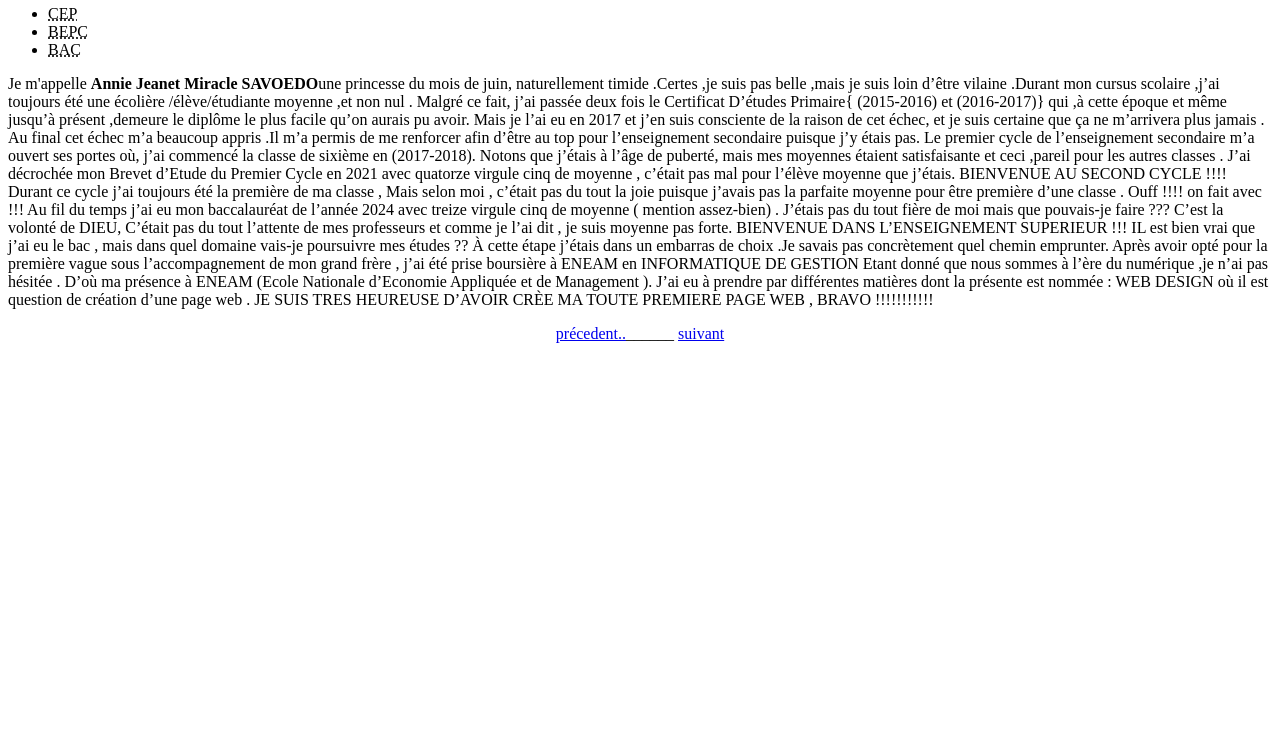
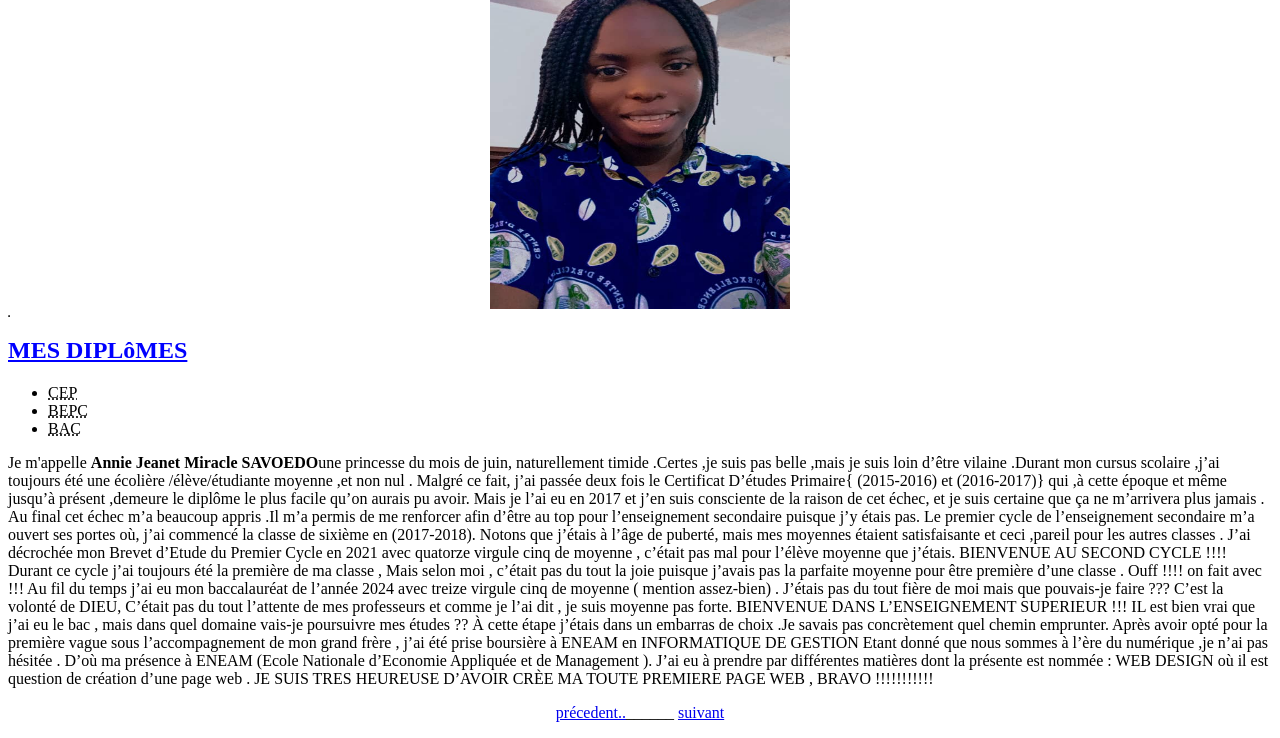
Before and after one commit to miracle579/monsite-, a plain HTML site: page page2.html in a window 1280 px wide. Shown: the part 450-1188 px from the top of the page. Before the commit the page ends 809 px from the top, so only its background shows below. Drawn offline with Linux system fonts and the light colour scheme.

Commit message:
Update page2.html

```diff
--- a/page2.html
+++ b/page2.html
@@ -28,7 +28,7 @@
         <p>Contact :65096711 </p>
         <p>Adresse :miraclesavoedo@gmail.com</p>
 
-        <h2 style="text-align: center;"><table border="" ><img src="photo.jpg" alt="Ma photo" height="400" width="300" > </table></h2>
+        <h2 style="text-align: center;"><table border="" ><img src="photo.jpg.jpg" alt="Ma photo" height="400" width="300" > </table></h2>
 
         <h2 style="text-decoration: underline; color: blue;">MES DIPLôMES</h2>
         <ul >
```
